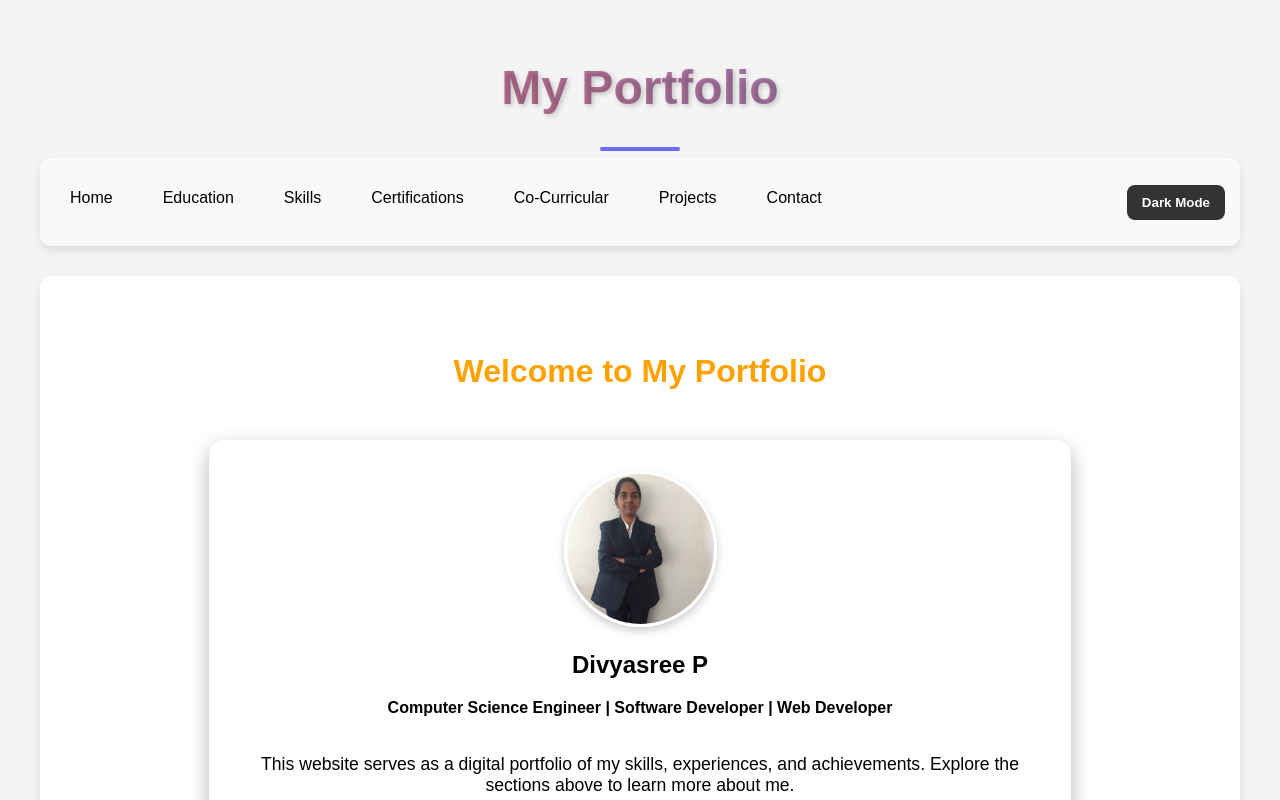
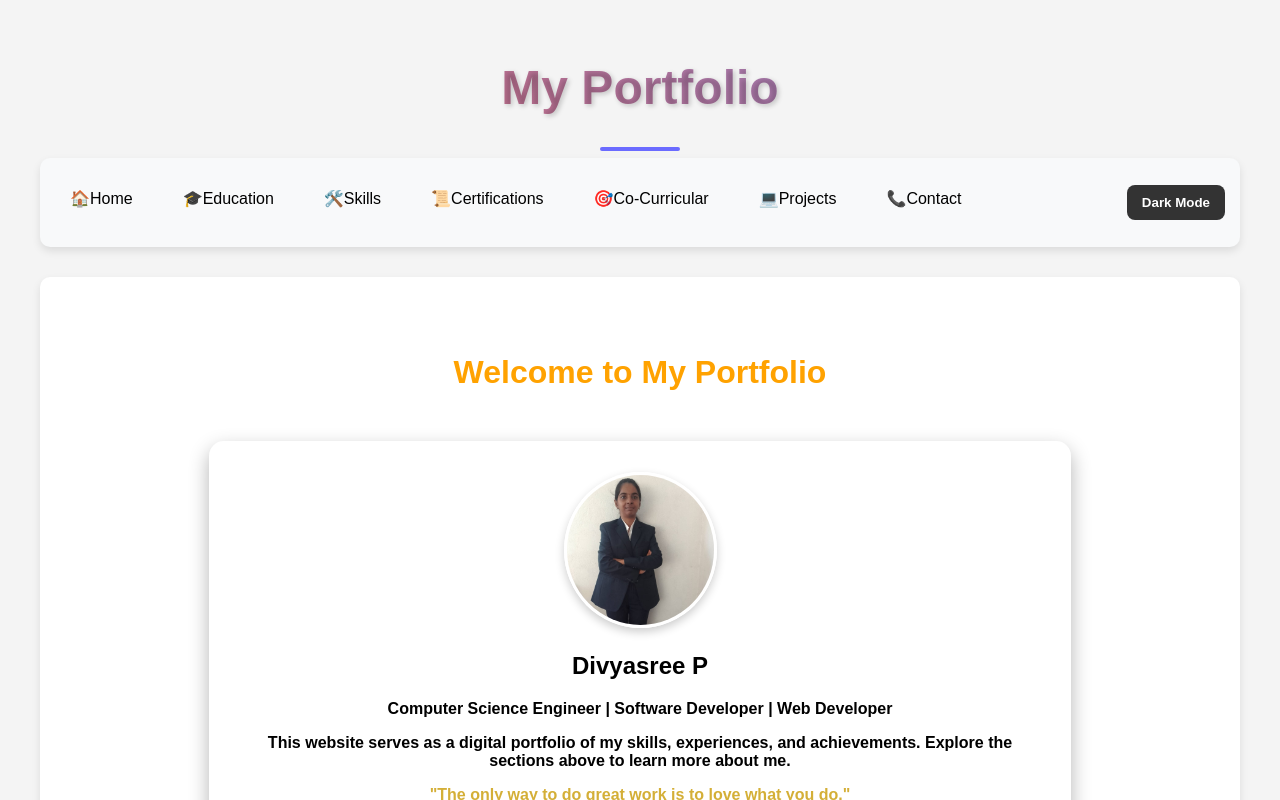
Before and after one commit to Divyasree-palanisamy/portfolio_, a React (Create React App) app in the folder resume-website/: page / in a window 1280 px wide. Shown: the top 800 px of the page. Built offline with nearby package versions, Linux system fonts and the light colour scheme.

Commit message:
Updated the website

```diff
--- a/resume-website/src/App.js
+++ b/resume-website/src/App.js
@@ -36,8 +36,15 @@ const App = () => {
       name: "InternSpace Explorer",
       description: "It is a website designed using HTML, CSS and JS. This website serves as a very efficient in searching for the internships based on the user requirements quickly by having more filter options and to produce all the details directly. It is very helpful in retrieving the Internships that user search for within a quick time.",
       techStack: ["HTML","CSS","JavaScript","Python","Flask","MySQL Workbench"],
-      github: "https://github.com/Divyasree-palanisamy/Internship-Explorer",
+      github: "https://github.com/Divyasree-palanisamy/InternSpace_Explorer_",
     },
+    {
+      name: "Student ToDo Planner",
+description:
+"Student ToDo Planner is a task management app designed for college students to organize their study plans efficiently. It features task tracking with due dates, WhatsApp notifications for task updates and daily reminders, and a study materials section where students can add, store, and download notes by subject—helping reduce mobile clutter and improving academic productivity.",
+techStack: ["React", "JavaScript", "Twilio WhatsApp API", "CSS", "HTML"],
+github: "https://github.com/Divyasree-palanisamy/InternSpace_Explorer_"
+    }
 
   ];
 
@@ -49,14 +56,14 @@ const App = () => {
   </header>
       <nav className="navbar">
         <ul>
-          <li><a href="#" onClick={() => setActiveSection("Home")}>Home</a></li>
-          <li><a href="#" onClick={() => setActiveSection("Education")}>Education</a></li>
-          <li><a href="#" onClick={() => setActiveSection("Skills")}>Skills</a></li>
-          <li><a href="#" onClick={() => setActiveSection("Certifications")}>Certifications</a></li>
-          <li><a href="#" onClick={() => setActiveSection("CoCurricular")}>Co-Curricular</a></li>
+          <li><a href="#" onClick={() => setActiveSection("Home")}>🏠Home</a></li>
+          <li><a href="#" onClick={() => setActiveSection("Education")}>🎓Education</a></li>
+          <li><a href="#" onClick={() => setActiveSection("Skills")}>🛠️Skills</a></li>
+          <li><a href="#" onClick={() => setActiveSection("Certifications")}>📜Certifications</a></li>
+          <li><a href="#" onClick={() => setActiveSection("CoCurricular")}>🎯Co-Curricular</a></li>
 
-          <li><a href="#" onClick={() => setActiveSection("Projects")}>Projects</a></li>
-          <li><a href="#" onClick={() => setActiveSection("Contact")}>Contact</a></li>
+          <li><a href="#" onClick={() => setActiveSection("Projects")}>💻Projects</a></li>
+          <li><a href="#" onClick={() => setActiveSection("Contact")}>📞Contact</a></li>
         </ul>
         <button className="dark-mode-toggle" onClick={toggleDarkMode}>
           {darkMode ? "Light Mode" : "Dark Mode"}
@@ -73,7 +80,7 @@ const App = () => {
     <h1>Divyasree P</h1>
       <p>Computer Science Engineer | Software Developer | Web Developer
       </p>
-      <p className="intro-text" style={{outline:'2px dashed white',padding:'20px'}}>
+      <p className="intro-text" >
         This website serves as a digital portfolio of my skills, experiences, and achievements.
         Explore the sections above to learn more about me.
       </p>
@@ -463,8 +470,14 @@ const App = () => {
 
 {activeSection === "Contact" && (
   <section className="contact fade-in">
+<body class="light-mode">
+  <div class="w-full">
+    <h2>Contact</h2>
+  </div>
+</body>
+
+
     <div className="contact-container">
-      <h2>Contact</h2>
       <div className="contact-card">
         <h3>Contact Information</h3>
         <p><b>Name :</b> Divyasree.P</p>
@@ -475,7 +488,7 @@ const App = () => {
 
       <div className="contact-card">
         <h3>Social Media Links</h3>
-        <p><b>Email ✉ : </b> divyasreep12@gmail.com</p>
+        <p><b>Email ✉ : </b> divyasreep12@gmail.com, kit26.cse17@gmail.com</p>
         <p><b>LinkedIn 🌐: </b>
           <a href="https://www.linkedin.com/in/divya-sree-p-9603b9265" target="_blank" rel="noopener noreferrer">
            LinkedIn Profile
@@ -483,7 +496,7 @@ const App = () => {
         </p>
         <p><b>GitHub 👨🏻‍💻: </b>
           <a href="https://github.com/Divyasree-palanisamy" target="_blank" rel="noopener noreferrer">
-            GitHub
+            GitHub Profile
           </a>
         </p>
         <p><b>CodeChef 🍽️: </b>
@@ -510,7 +523,7 @@ const App = () => {
     <p><b>Resume:</b>
       <a href="https://drive.google.com/file/d/1mZAwpGUmwq4pN6f-cJ8wwlmTBk_mdwzW/view?usp=sharing"
          target="_blank"
-         rel="noopener noreferrer"> Download Resume</a>
+         rel="noopener noreferrer"> View Resume</a>
     </p>
   </div>
 </div>
--- a/resume-website/src/style.css
+++ b/resume-website/src/style.css
@@ -171,6 +171,7 @@ section {
   margin-bottom: 20px;
 }
 
+
 /* Default (Light Mode) */
 .contact-card {
   background-color: #e6f7ff; /* Light Blue (Same as Skills Section in Light Mode) */
@@ -220,14 +221,6 @@ section {
   border: 1px solid rgba(255, 255, 255, 0.2); /* Light border for better contrast */
 }
 
-/* Intro Text */
-.intro-text {
-  font-size: 1.2rem;
-  color: white;
-  font-weight: 500;
-  margin-bottom: 20px;
-}
-
 /* Quote Text */
 .quote-text {
   font-style: Arial;
@@ -242,7 +235,7 @@ section {
 }
 /* Transparent Box Styling */
 .intro-box {
-  background: rgba(255, 255, 255, 0.6); /* Light transparent white */
+  background: rgba(177, 175, 175, 0.6); /* Light transparent white */
   padding: 20px;
   color:#f4f4f4;
   border-radius: 12px;
@@ -287,11 +280,12 @@ section {
 }
 
 /* Intro Text - Always Black */
-.intro-text {
-  font-size: 1.1rem;
-  color: black !important;
-  font-weight: 500;
+.dark-mode .intro-text {
+  font-size: 1rem;
+  color: rgb(248, 243, 243) !important;
+  font-weight: 100;
   margin-bottom: 20px;
+  text-align: center;
 }
 .skills-container {
   display: flex;
@@ -402,6 +396,9 @@ a:hover {
   flex-wrap: wrap;
   gap: 20px;
 }
+.light-mode .w-full h2{
+  text-align: center;
+}
 
 .contact-card {
   flex: 1;
@@ -410,13 +407,15 @@ a:hover {
   padding: 20px;
   border-radius: 10px;
   box-shadow: 2px 2px 10px rgba(0, 0, 0, 0.1);
-  transition: all 0.3s ease-in-out;
+  transition: all 0.1s ease-in-out;
 }
 
 /* Contact Info Items */
 .contact-card p{
   background: #f8f9fa; /* Light Gray */
   padding: 10px;
+  font-family: Arial, Helvetica, sans-serif;
+    font-size: 0.9rem;
   margin: 10px 0;
   border-radius: 5px;
 }
@@ -439,9 +438,13 @@ a:hover {
 
 /* Dark Mode */
 .dark-mode .contact-card h3 {
-  color: white; /* White in Dark Mode */
+  color: rgb(25, 95, 200); /* White in Dark Mode */
 }
-
+/* Dark Mode */
+.light-mode .contact-card h3 {
+  color: #007bff;
+    /* Blue Links */  /* White in Dark Mode */
+}
 /* Contact Links Styling */
 .contact-card a{
   color: #007bff; /* Blue Links */
@@ -755,7 +758,7 @@ video {
 /* Headings inside Activity Cards */
 .activity-card h3 {
   margin-bottom: 10px;
-  font-size: 1.2rem;
+  font-size: 1.1rem;
   color: #007bff;
 }
 
@@ -778,9 +781,35 @@ video {
   color: #007bff;
 }
 
-.contact h2 {
-  font-size: 2.5rem;
-  margin-bottom: 20px;
+.contact {
+  padding: 40px;
+}
 
-color: white;  /* or any color matching your theme */
+.dark-mode .contact h2 {
+  text-align: center;
+  font-size: 1.5rem;
+  color: white;
+  margin-bottom: 40px;
 }
+.dark-mode .contact-container {
+  display: flex;
+  flex-wrap: wrap;
+  /* allows wrapping on smaller screens */
+  justify-content: center;
+  /* centers the cards */
+  gap: 20px;
+  /* space between cards */
+}
+
+.dark-mode .contact-card {
+  background-color: #222;
+  color: white;
+  padding: 20px;
+  border-radius: 10px;
+  width: 300px;
+  /* fixed width for each box */
+  box-shadow: 0 0 10px rgba(0, 0, 0, 0.3);
+}
+.dark-mode .contact-card h3 {
+  color: #007bff !important;
+}
```
